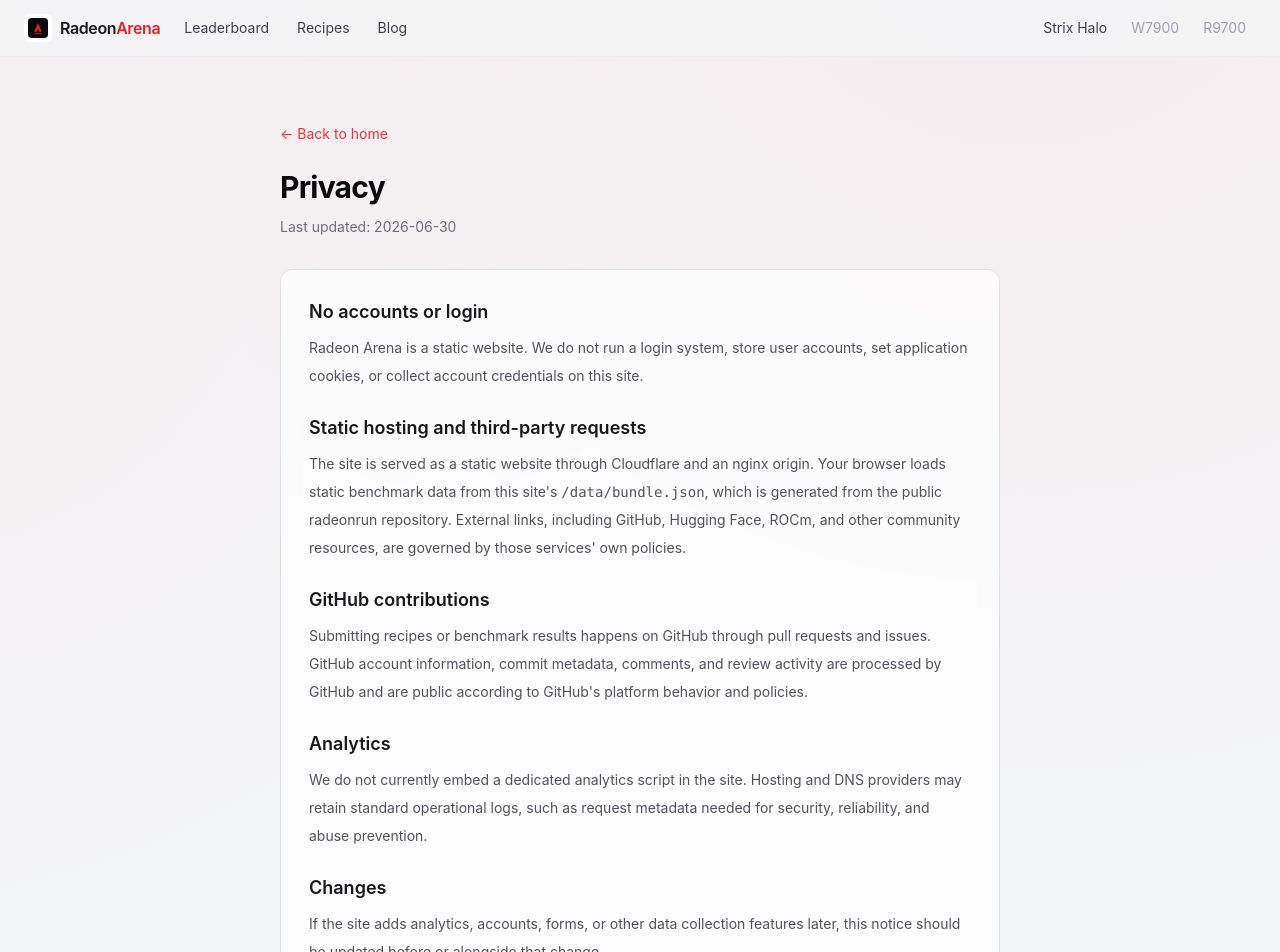
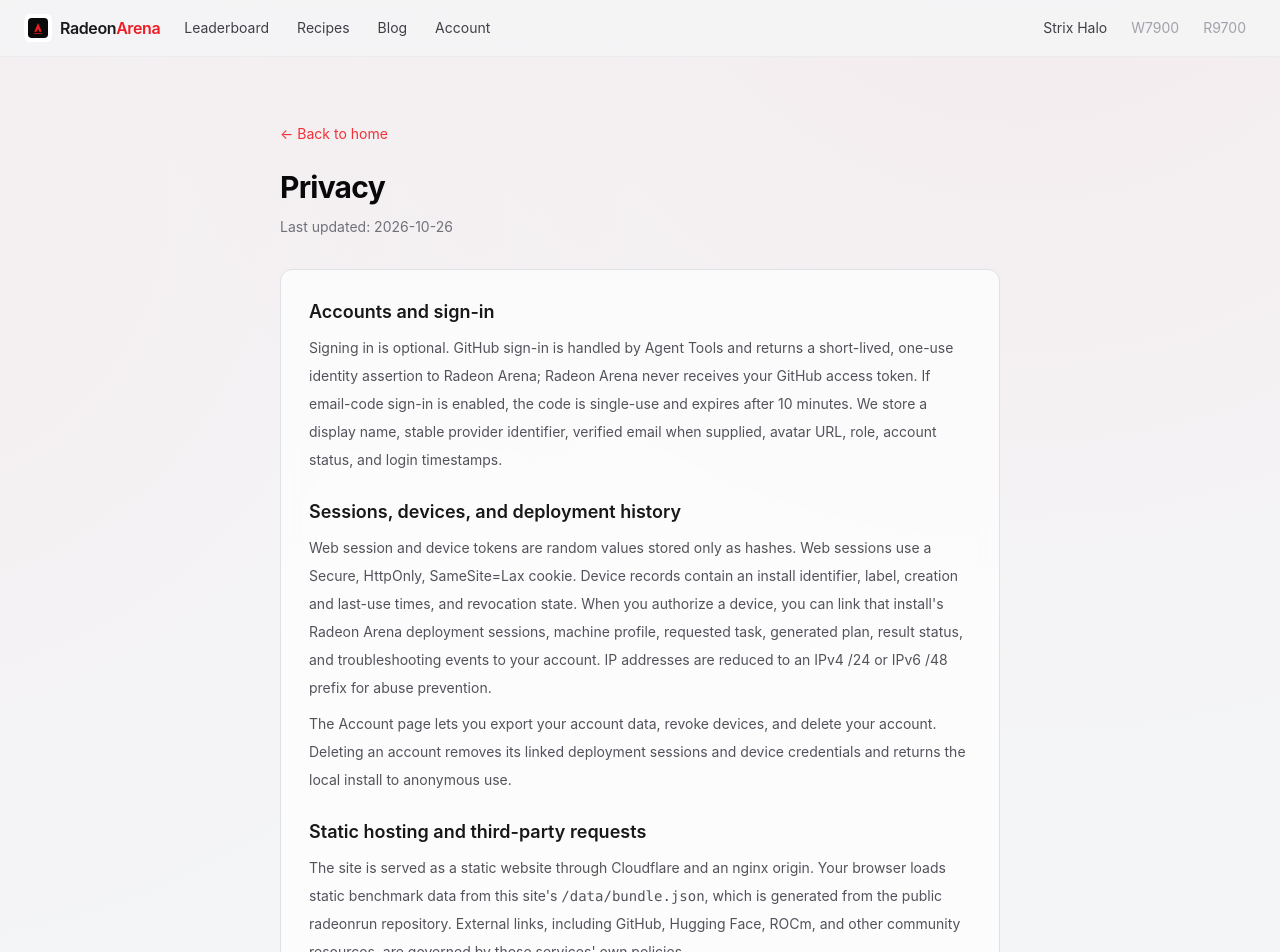
Before and after one commit to radeon-arena/radeon-arena, a Next.js app: page /privacy in a window 1280 px wide. Shown: the top 952 px of the page. Built offline with nearby package versions, Linux system fonts and the light colour scheme.

Commit message:
accounts: add Account navigation and privacy disclosure

```diff
--- a/src/app/privacy/page.tsx
+++ b/src/app/privacy/page.tsx
@@ -11,14 +11,34 @@
     <section className="mx-auto max-w-3xl px-4 py-16 sm:px-6">
       <Link href="/" className="text-sm text-radeon-400 hover:text-radeon-300">← Back to home</Link>
       <h1 className="mt-6 text-3xl font-bold tracking-tight text-zinc-50">Privacy</h1>
-      <p className="mt-3 text-sm text-zinc-500">Last updated: 2026-06-30</p>
+      <p className="mt-3 text-sm text-zinc-500">Last updated: 2026-10-26</p>
 
       <div className="card mt-8 space-y-6 p-7 text-sm leading-7 text-zinc-300">
         <section>
-          <h2 className="text-lg font-semibold text-zinc-100">No accounts or login</h2>
+          <h2 className="text-lg font-semibold text-zinc-100">Accounts and sign-in</h2>
           <p className="mt-2 text-zinc-400">
-            Radeon Arena is a static website. We do not run a login system, store user accounts, set
-            application cookies, or collect account credentials on this site.
+            Signing in is optional. GitHub sign-in is handled by Agent Tools and returns a short-lived,
+            one-use identity assertion to Radeon Arena; Radeon Arena never receives your GitHub access
+            token. If email-code sign-in is enabled, the code is single-use and expires after 10 minutes.
+            We store a display name, stable provider identifier, verified email when supplied, avatar URL,
+            role, account status, and login timestamps.
+          </p>
+        </section>
+
+        <section>
+          <h2 className="text-lg font-semibold text-zinc-100">Sessions, devices, and deployment history</h2>
+          <p className="mt-2 text-zinc-400">
+            Web session and device tokens are random values stored only as hashes. Web sessions use a
+            Secure, HttpOnly, SameSite=Lax cookie. Device records contain an install identifier, label,
+            creation and last-use times, and revocation state. When you authorize a device, you can link
+            that install&apos;s Radeon Arena deployment sessions, machine profile, requested task, generated
+            plan, result status, and troubleshooting events to your account. IP addresses are reduced to
+            an IPv4 /24 or IPv6 /48 prefix for abuse prevention.
+          </p>
+          <p className="mt-2 text-zinc-400">
+            The Account page lets you export your account data, revoke devices, and delete your account.
+            Deleting an account removes its linked deployment sessions and device credentials and returns
+            the local install to anonymous use.
           </p>
         </section>
 
@@ -51,10 +71,11 @@
         </section>
 
         <section>
-          <h2 className="text-lg font-semibold text-zinc-100">Changes</h2>
+          <h2 className="text-lg font-semibold text-zinc-100">Retention and changes</h2>
           <p className="mt-2 text-zinc-400">
-            If the site adds analytics, accounts, forms, or other data collection features later, this
-            notice should be updated before or alongside that change.
+            Web sessions expire after 30 days of inactivity and device credentials after 90 days without
+            use. Operational and audit records are retained only as needed for security and support. We
+            will update this notice before or alongside material changes to account data collection.
           </p>
         </section>
       </div>
--- a/src/components/Header.tsx
+++ b/src/components/Header.tsx
@@ -29,6 +29,9 @@
                 {item.label}
               </Link>
             ))}
+            <a href="/me" className="shrink-0 rounded-md px-3 py-1.5 text-zinc-300 hover:bg-ink-800">
+              Account
+            </a>
           </nav>
         </div>
 
```
